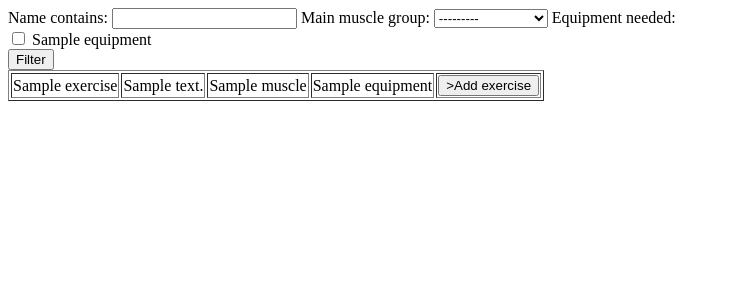
After one commit to norberto926/NewGym, a Django app: page /add_exercise_to_workout_template in a window 1280 px wide. The commit adds this page. Shown: the top 300 px of the page, without its empty margins (0-730 px from the left). Run offline with Django 4.2, Linux system fonts and the light colour scheme; tables that the repository leaves empty hold one stand-in row (values such as "Sample post").

Commit message:
displaying workout and adding sets and exercises

```diff
--- a/NewGym/settings.py
+++ b/NewGym/settings.py
@@ -9,7 +9,7 @@ https://docs.djangoproject.com/en/4.1/topics/settings/
 For the full list of settings and their values, see
 https://docs.djangoproject.com/en/4.1/ref/settings/
 """
-
+import os
 from pathlib import Path
 
 # Build paths inside the project like this: BASE_DIR / 'subdir'.
@@ -55,7 +55,7 @@ ROOT_URLCONF = 'NewGym.urls'
 TEMPLATES = [
     {
         'BACKEND': 'django.template.backends.django.DjangoTemplates',
-        'DIRS': [BASE_DIR / 'templates']
+        'DIRS': ['NewGym/templates', 'NewGym/WorkoutTracker']
         ,
         'APP_DIRS': True,
         'OPTIONS': {
@@ -81,7 +81,7 @@ DATABASES = {
 
         'ENGINE': 'django.db.backends.postgresql_psycopg2',
 
-        'NAME': 'new_gym_db',
+        'NAME': 'new_gym_db2',
 
         'USER': 'postgres',
 
--- /dev/null
+++ b/NewGym/templates/add_exercise_to_workout_template.html
@@ -0,0 +1,35 @@
+<!DOCTYPE html>
+<html lang="en">
+<head>
+    <meta charset="UTF-8">
+    <title>Exercise list</title>
+</head>
+<body>
+<form method="GET">
+    {{ exercise_filter.form }}
+    <button type="submit">Filter</button>
+</form>
+<table border="1">
+{% for exercise in exercise_filter.qs %}
+<tr>
+    <td>{{ exercise.name }}</td>
+    <td>{{ exercise.description }}</td>
+    <td>{{ exercise.main_muscle_group }}</td>
+    <td>
+        {% for equipment in exercise.equipment_needed.all %}
+            {{equipment}}
+            {% endfor %}
+    </td>
+    <td>
+        <form method="POST">
+            {% csrf_token %}
+            <input type="hidden" value="{{ workout_template_id }}" name="workout_template_id">
+            <input type="hidden" value="{{ exercise.id }}" name="exercise_id">
+            <button type="submit">>Add exercise</button>
+        </form>
+    </td>
+</tr>
+{% endfor %}
+</table>
+</body>
+</html>
--- a/templates/new_workout_template.html
+++ b/NewGym/templates/new_workout_template.html
@@ -7,7 +7,6 @@
 <body>
 <form method="POST">
     {% csrf_token %}
-    {{ workout_form }}
     {{ workout_template_form }}
     <input type="submit" value="Add workout template">
     </form>
--- a/NewGym/urls.py
+++ b/NewGym/urls.py
@@ -15,10 +15,14 @@ Including another URLconf
 """
 from django.contrib import admin
 from django.urls import path
-from WorkoutTracker.views import AddNewExerciseView, AddNewWorkoutTemplateView
+from WorkoutTracker.views import AddNewExerciseView, AddNewWorkoutTemplateView, EditWorkoutTemplateView, \
+    AddExerciseToWorkoutTemplate, CreateWset
 
 urlpatterns = [
     path('admin/', admin.site.urls),
     path('add_new_exercise', AddNewExerciseView.as_view()),
-    path('new_workout_template', AddNewWorkoutTemplateView.as_view())
+    path('new_workout_template', AddNewWorkoutTemplateView.as_view()),
+    path('edit_workout_template/<workout_template_id>', EditWorkoutTemplateView.as_view(), name="edit_workout_template"),
+    path('add_exercise_to_workout_template', AddExerciseToWorkoutTemplate.as_view()),
+    path('create_set/<exercise_id>', CreateWset.as_view(), name="create_set")
 ]
--- /dev/null
+++ b/WorkoutTracker/filters.py
@@ -0,0 +1,13 @@
+import django_filters
+from .models import Exercise, Equipment
+from django import forms
+
+
+class ExerciseFilter(django_filters.FilterSet):
+
+    equipment_needed = django_filters.ModelMultipleChoiceFilter(queryset=Equipment.objects.all(),
+                                                                widget=forms.CheckboxSelectMultiple)
+    class Meta:
+
+        model = Exercise
+        fields = {'name': ['contains'], 'main_muscle_group': ['exact'], 'equipment_needed': ['exact']}
--- a/WorkoutTracker/models.py
+++ b/WorkoutTracker/models.py
@@ -25,27 +25,31 @@ class Exercise(models.Model):
     equipment_needed = models.ManyToManyField(Equipment)
     main_muscle_group = models.ForeignKey(Muscle, on_delete=models.CASCADE)
 
+    def __str__(self):
+        return self.name
 
-class Set(models.Model):
+
+class Wset(models.Model):
     exercise = models.ForeignKey(Exercise, on_delete=models.CASCADE)
     load = models.IntegerField(null=True)
     repetitions = models.IntegerField()
     is_loaded = models.BooleanField(default=True)
     duration = models.IntegerField(null=True)
+    created = models.DateTimeField(auto_now_add=True)
+
+
+class WorkoutTemplate(models.Model):
+    name = models.CharField(max_length=64)
+    wsets = models.ManyToManyField(Wset)
 
 
 class Workout(models.Model):
     date = models.DateField(auto_now_add=True)
-    sets = models.ManyToManyField(Set)
+    wsets = models.ManyToManyField(Wset)
     start_of_workout = models.TimeField(auto_now_add=True)
     end_of_workout = models.TimeField(null=True)
     comments = models.TextField(null=True)
-    is_template = models.BooleanField(default=False)
-
-
-class WorkoutTemplate(models.Model):
-    name = models.CharField(max_length=64)
-    workout = models.OneToOneField(Workout, on_delete=models.CASCADE)
+    workout_template = models.ForeignKey(WorkoutTemplate, on_delete=models.CASCADE)
 
 
 class WorkoutPlan(models.Model):
--- a/WorkoutTracker/views.py
+++ b/WorkoutTracker/views.py
@@ -1,8 +1,13 @@
 from django.http import HttpResponse
 from django.shortcuts import render, redirect
 from django.views import View
-from WorkoutTracker.forms import ExerciseForm, WorkoutTemplateForm, WorkoutForTemplateForm
+from django_filters.views import FilterView
+
+from WorkoutTracker.filters import ExerciseFilter
+from WorkoutTracker.forms import ExerciseForm, WorkoutTemplateForm, WsetForm
 from WorkoutTracker.models import Exercise, Equipment, Muscle, Workout, WorkoutTemplate
+from WorkoutTracker.models import Wset
+from django.views.generic.list import ListView
 
 # Create your views here.
 
@@ -22,19 +27,13 @@ class AddNewExerciseView(View):
 class AddNewWorkoutTemplateView(View):
 
     def get(self, request):
-        workout_form = WorkoutForTemplateForm()
         workout_template_form = WorkoutTemplateForm()
-        return render(request, 'new_workout_template.html', {'workout_form': workout_form, 'workout_template_form': workout_template_form})
+        return render(request, 'new_workout_template.html', {'workout_template_form': workout_template_form})
 
     def post(self, request):
-        workout_form = WorkoutForTemplateForm(request.POST)
         workout_template_form = WorkoutTemplateForm(request.POST)
-        if workout_form.is_valid() and workout_template_form.is_valid():
-            workout = workout_form.save(commit=False)
-            workout.is_template = True
-            workout.save()
+        if workout_template_form.is_valid():
             workout_template = workout_template_form.save(commit=False)
-            workout_template.workout = workout
             workout_template.save()
             return HttpResponse('Workout template created')
 
@@ -42,12 +41,61 @@ class AddNewWorkoutTemplateView(View):
 class EditWorkoutTemplateView(View):
 
     def get(self, request, workout_template_id):
+        request.session['workout_template_id'] = workout_template_id
         workout_template = WorkoutTemplate.objects.get(id=workout_template_id)
-        workout = workout_template.workout
-        set_dict = {}
-        for set in workout.sets:
-            if set.exercise in set_dict.keys():
-                set_dict[set.exercise].append(set)
+        wset_dict = {}
+        for wset in workout_template.wsets.all():
+            if wset.exercise in wset_dict.keys():
+                wset_dict[wset.exercise].append(wset)
             else:
-                set_dict[set.exercise] = [set]
-        return render(request, 'edit_workout_template.html', {'workout_template': workout_template, 'set_dict': set_dict})
+                wset_dict[wset.exercise] = [wset]
+        return render(request, 'edit_workout_template.html', {'workout_template': workout_template, 'wset_dict': wset_dict})
+
+    def post(self, request, workout_template_id):
+        exercise_id = int(request.POST.get("exercise_id"))
+        exercise = Exercise.objects.get(id=exercise_id)
+        return redirect('create_set', exercise_id=exercise_id)
+
+
+
+class AddExerciseToWorkoutTemplate(View):
+
+    def get(self, request):
+
+        exercise_list = Exercise.objects.all()
+        exercise_filter = ExerciseFilter(request.GET, queryset=exercise_list)
+
+        return render(request, "add_exercise_to_workout_template.html", {"exercise_filter": exercise_filter})
+
+    def post(self, request):
+
+        workout_template_id = int(request.session.get("workout_template_id"))
+        exercise_id = int(request.POST.get("exercise_id"))
+        # return redirect("edit_workout_template_id", workout_template_id=workout_template_id)
+        return redirect('create_set', exercise_id=exercise_id)
+
+
+class CreateWset(View):
+
+    def get(self, request, exercise_id):
+        wset_form = WsetForm()
+        if request.session.get('last_wset_repetition_number'):
+            last_wset_repetition_number = int(request.session.get('last_wset_repetition_number'))
+            wset_form = WsetForm(initial={'repetitions': last_wset_repetition_number})
+        exercise = Exercise.objects.get(id=exercise_id)
+        return render(request, 'create_set.html', {'wset_form': wset_form, 'exercise': exercise})
+
+    def post(self, request, exercise_id):
+        wset_form = WsetForm(request.POST)
+        exercise_id = int(request.POST.get("exercise_id"))
+        exercise = Exercise.objects.get(id=exercise_id)
+        workout_template_id = int(request.session.get("workout_template_id"))
+        if wset_form.is_valid():
+            new_wset = wset_form.save(commit=False)
+            new_wset.exercise = Exercise.objects.get(id=exercise_id)
+            new_wset.save()
+            workout_template = WorkoutTemplate.objects.get(id=workout_template_id)
+            workout = workout_template.workout
+            workout.wsets.add(new_wset)
+            request.session["last_wset_repetition_number"] = new_wset.repetitions
+        return redirect('edit_workout_template', workout_template_id=workout_template_id)
```
Also changed, not shown: NewGym/templates/create_set.html (added, +16 -0 lines), NewGym/templates/edit_workout_template.html (added, +40 -0 lines), WorkoutTracker/exercise_list.html (added, +19 -0 lines), WorkoutTracker/forms.py (+11 -7 lines), templates/edit_workout_template.html (deleted, +0 -30 lines), NewGym/templates/add_new_exercise.html (renamed from templates/add_new_exercise.html), NewGym/templates/main.html (renamed from templates/main.html), WorkoutTracker/migrations/0001_initial.py, WorkoutTracker/migrations/0002_alter_workout_date_alter_workout_start_of_workout.py (deleted), WorkoutTracker/migrations/0002_wset_created.py (added), WorkoutTracker/migrations/0003_alter_workout_comments_alter_workout_end_of_workout.py (deleted), WorkoutTracker/migrations/0003_remove_workout_is_template_and_more.py (added).
